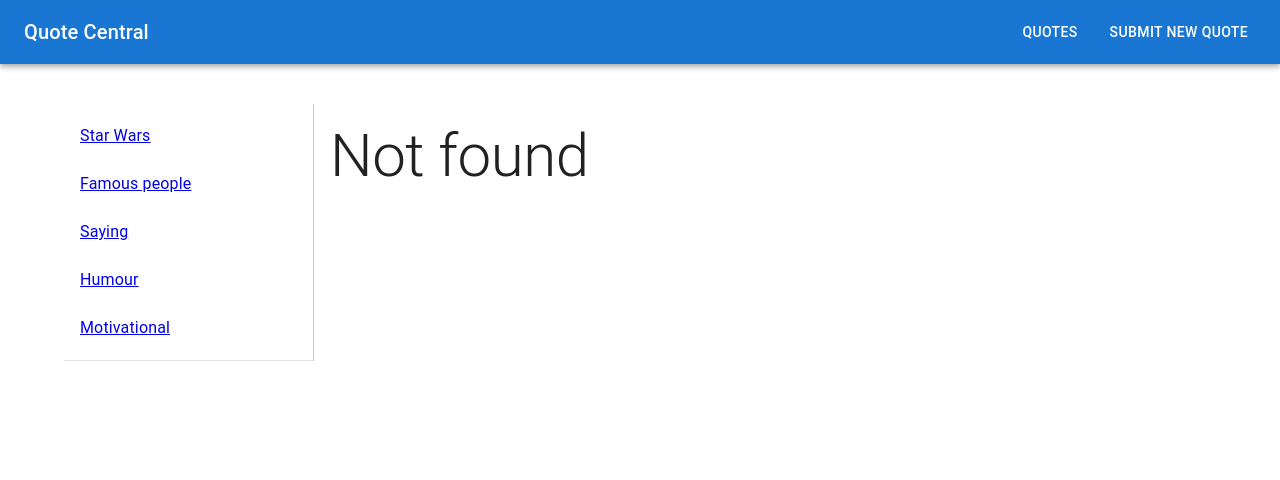
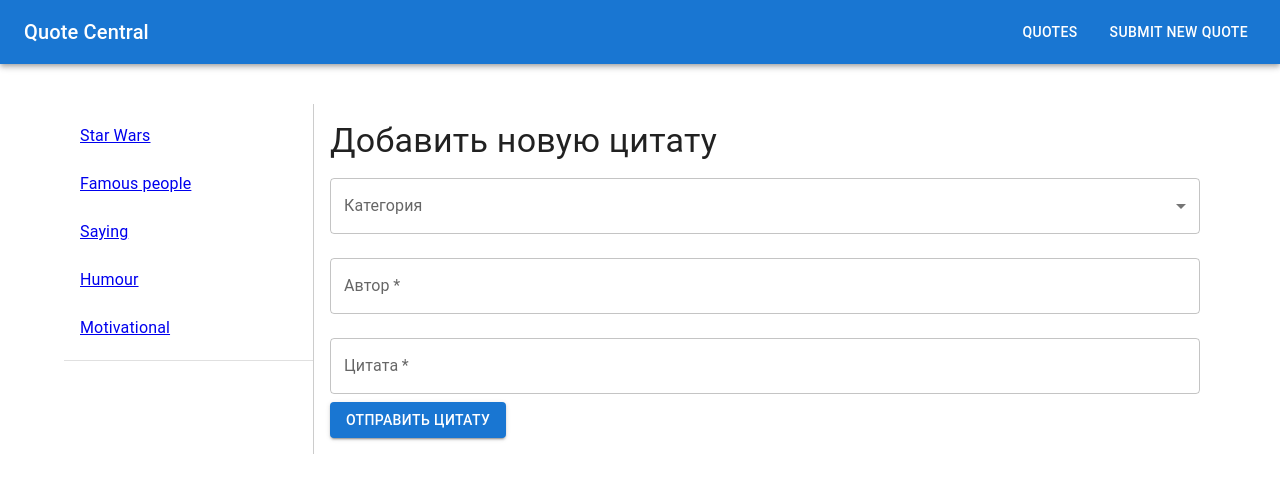
Before and after one commit to Aida-Kaiyrkulova/Exam-8, a React (Vite) app: page /submit-quote in a window 1280 px wide. Before the commit this address had no page. Shown: the top 480 px of the page. Built offline with nearby package versions, Linux system fonts and the light colour scheme.

Commit message:
Create component QuotesContainer

```diff
--- a/src/App.tsx
+++ b/src/App.tsx
@@ -1,11 +1,12 @@
-import React from 'react';
-import NavBar from './components/NavBar/NavBar';
-import { Box, Container, Typography } from '@mui/material';
-import { Route, Routes } from 'react-router-dom';
-import Home from './containers/Home/Home';
-import SubmitQuote from './components/SubmitQuote/SubmitQuote';
-import Sidebar from './components/SideBar/SideBar';
-import QuotesByCategory from './components/QuotesByCategory/QuotesByCategory';
+import React from "react";
+import NavBar from "./components/NavBar/NavBar";
+import { Box, Container, Typography } from "@mui/material";
+import { Route, Routes } from "react-router-dom";
+import Home from "./containers/Home/Home";
+import SubmitQuote from "./components/SubmitQuote/SubmitQuote";
+import Sidebar from "./components/SideBar/SideBar";
+import QuotesByCategory from "./components/QuotesByCategory/QuotesByCategory";
+import QuotesContainer from './containers/QuotesContainer/QuotesContainer.tsx';
 
 const App: React.FC = () => {
   return (
@@ -13,16 +14,18 @@ const App: React.FC = () => {
       <header>
         <NavBar />
       </header>
-      <Container maxWidth="lg" sx={{ display: 'flex', flexDirection: 'row' }}>
-        <Box sx={{ width: '250px', borderRight: '1px solid #ccc' }}>
+      <Container maxWidth="lg" sx={{ display: "flex", flexDirection: "row" }}>
+        <Box sx={{ width: "250px", borderRight: "1px solid #ccc" }}>
           <Sidebar />
         </Box>
         <Box sx={{ flexGrow: 1, p: 2 }}>
           <Routes>
             <Route path="/" element={<Home />} />
-            <Route path="new-quote" element={<SubmitQuote />} />
+            <Route path="submit-quote" element={<SubmitQuote />} />
+            <Route path="quotes" element={<QuotesContainer />} />
             <Route path="category/:id" element={<QuotesByCategory />} />
-            <Route path="*" element={<Typography variant="h2">Not found</Typography>} />
+            <Route path="*" element={<Typography variant="h2">Not found</Typography>}
+            />
           </Routes>
         </Box>
       </Container>
--- a/src/axiosApi.ts
+++ b/src/axiosApi.ts
@@ -1,7 +1,8 @@
 import axios from "axios";
 
 const axiosApi = axios.create({
-  baseURL: "https://quotes-ae320-default-rtdb.europe-west1.firebasedatabase.app/",
+  baseURL:
+    "https://quotes-ae320-default-rtdb.europe-west1.firebasedatabase.app/",
 });
 
 export default axiosApi;
--- a/src/components/QuoteList/QuoteList.tsx
+++ b/src/components/QuoteList/QuoteList.tsx
@@ -1,20 +1,35 @@
 import React from 'react';
-import { List, ListItem, Typography } from '@mui/material';
+import { List, ListItem, Typography, Button, Divider } from '@mui/material';
 import { Quote } from '../../types';
 
 interface QuoteListProps {
   quotes: Quote[];
+  onEdit: (quote: Quote) => void;
+  onDelete: (quoteId: string) => void;
 }
 
-const QuoteList: React.FC<QuoteListProps> = ({ quotes }) => {
+const QuoteList: React.FC<QuoteListProps> = ({ quotes, onEdit, onDelete }) => {
+  if (quotes.length === 0) {
+    return <Typography variant="body1">No quotes submit yet.</Typography>;
+  }
+
   return (
     <List>
       {quotes.map((quote) => (
-        <ListItem key={quote.id}>
-          <Typography variant="body1">
-            <strong>{quote.author}:</strong> {quote.text}
-          </Typography>
-        </ListItem>
+        <React.Fragment key={quote.id}>
+          <ListItem>
+            <Typography variant="body1" style={{ flexGrow: 1 }}>
+              <strong>{quote.author}:</strong> {quote.text}
+            </Typography>
+            <Button variant="outlined" color="primary"  style={{marginRight: 10}} onClick={() => onEdit(quote)}>
+              Edit
+            </Button>
+            <Button variant="outlined" color="secondary" onClick={() => onDelete(quote.id)}>
+              Delete
+            </Button>
+          </ListItem>
+          <Divider />
+        </React.Fragment>
       ))}
     </List>
   );
--- a/src/components/QuotesByCategory/QuotesByCategory.tsx
+++ b/src/components/QuotesByCategory/QuotesByCategory.tsx
@@ -1,9 +1,9 @@
-import React, { useEffect, useState } from 'react';
-import axiosApi from '../../axiosApi';
-import { useParams } from 'react-router-dom';
-import { Typography, CircularProgress, Alert } from '@mui/material';
-import { Quote } from '../../types';
-import QuoteList from '../QuoteList/QuoteList';
+import React, { useEffect, useState } from "react";
+import axiosApi from "../../axiosApi";
+import { useParams } from "react-router-dom";
+import { Typography, CircularProgress, Alert } from "@mui/material";
+import { Quote } from "../../types";
+import QuoteList from "../QuoteList/QuoteList";
 
 const QuotesByCategory: React.FC = () => {
   const { id } = useParams<{ id: string | undefined }>();
@@ -13,17 +13,19 @@ const QuotesByCategory: React.FC = () => {
 
   const fetchQuotesByCategory = async (category: string) => {
     try {
-      const response = await axiosApi.get(`/quotes.json?orderBy="category"&equalTo="${category}"`);
+      const response = await axiosApi.get(
+        `/quotes.json?orderBy="category"&equalTo="${category}"`
+      );
       const quotesData = response.data;
 
-      const formattedQuotes: Quote[] = quotesData ? Object.keys(quotesData).map(key => ({
-        id: key,
-        ...quotesData[key],
-      })) : [];
-
-      return formattedQuotes;
+      return quotesData
+        ? Object.keys(quotesData).map((key) => ({
+          id: key,
+          ...quotesData[key],
+        }))
+        : [];
     } catch (error) {
-      setError('error');
+      setError("Error");
       return [];
     } finally {
       setLoading(false);
@@ -39,7 +41,7 @@ const QuotesByCategory: React.FC = () => {
 
       fetchData();
     } else {
-      setError('error');
+      setError("Error");
       setLoading(false);
     }
   }, [id]);
@@ -54,8 +56,12 @@ const QuotesByCategory: React.FC = () => {
 
   return (
     <div>
-      <Typography variant="h4">Quotes by category: {id}</Typography>
-      <QuoteList quotes={quotes} />
+      <Typography variant="h4">Quotes by Category: {id}</Typography>
+      {quotes.length === 0 ? (
+        <Typography variant="body1">No quotes</Typography>
+      ) : (
+        <QuoteList quotes={quotes} onEdit={() => {}} onDelete={() => {}} />
+      )}
     </div>
   );
 };
--- a/src/components/SubmitQuote/SubmitQuote.tsx
+++ b/src/components/SubmitQuote/SubmitQuote.tsx
@@ -1,36 +1,44 @@
-import React, { useState } from 'react';
-import QuoteForm from '../../containers/QuoteForm/QuoteForm';
-import axiosApi from '../../axiosApi';
-import { useNavigate } from 'react-router-dom';
-import { Quote } from '../../types';
+import React, { useState } from "react";
+import QuoteForm from "../../containers/QuoteForm/QuoteForm";
+import axiosApi from "../../axiosApi";
+import { useNavigate } from "react-router-dom";
+import { Alert, Typography } from "@mui/material";
 
-interface Category {
-  title: string;
-  id: string;
-}
-
-const categories: Category[] = [
-  { title: 'Star Wars', id: 'star-wars' },
-  { title: 'Famous people', id: 'famous-people' },
-  { title: 'Saying', id: 'saying' },
-  { title: 'Humour', id: 'humour' },
-  { title: 'Motivational', id: 'motivational' },
+const categories = [
+  { title: "Star Wars", id: "star-wars" },
+  { title: "Famous people", id: "famous-people" },
+  { title: "Saying", id: "saying" },
+  { title: "Humour", id: "humour" },
+  { title: "Motivational", id: "motivational" },
 ];
 
 const SubmitQuote: React.FC = () => {
   const navigate = useNavigate();
   const [error, setError] = useState<string | null>(null);
   const [loading, setLoading] = useState(false);
+  const [successMessage, setSuccessMessage] = useState<string | null>(null);
 
-  const handleSubmit = async (quote: Quote) => {
+  const validateQuote = (quote: { author: string; text: string; category: string }) => {
+    return quote.author && quote.text && quote.category;
+  };
+
+  const handleSubmit = async (quote: { author: string; text: string; category: string }) => {
     setLoading(true);
     setError(null);
+    setSuccessMessage(null);
+
+    if (!validateQuote(quote)) {
+      setError("Fill all fields");
+      setLoading(false);
+      return;
+    }
+
     try {
-      await axiosApi.post('/quotes.json', quote);
-      navigate('/');
+      await axiosApi.post("/quotes.json", quote);
+      setSuccessMessage("Quote submit successfully");
+      setTimeout(() => navigate("/"), 2000);
     } catch (error) {
-      console.error("Error", error);
-      setError("Failed to submit the quote. Please try again.");
+        setError("Cant add quote");
     } finally {
       setLoading(false);
     }
@@ -38,9 +46,14 @@ const SubmitQuote: React.FC = () => {
 
   return (
     <div>
-      <h2>Submit a New Quote</h2>
-      {error && <p style={{ color: 'red' }}>{error}</p>}
-      <QuoteForm onSubmit={handleSubmit} categories={categories} loading={loading} />
+      <Typography variant="h4">Добавить новую цитату</Typography>
+      {error && <Alert severity="error">{error}</Alert>}
+      {successMessage && <Alert severity="success">{successMessage}</Alert>}
+      <QuoteForm
+        onSubmit={handleSubmit}
+        categories={categories}
+        loading={loading}
+      />
     </div>
   );
 };
--- a/src/containers/Home/Home.tsx
+++ b/src/containers/Home/Home.tsx
@@ -1,31 +1,53 @@
-import React, { useEffect, useState } from 'react';
-import { useParams } from 'react-router-dom';
-import { Quote } from '../../types';
-import axiosApi from '../../axiosApi';
+import React, { useEffect, useState } from "react";
+import { useParams } from "react-router-dom";
+import { Quote } from "../../types";
+import axiosApi from "../../axiosApi";
 
 const Home: React.FC = () => {
-  const { id } = useParams<{ id: string }>(); // Получение id категории из URL
+  const { id } = useParams<{ id: string }>();
   const [quotes, setQuotes] = useState<Quote[]>([]);
+  const [loading, setLoading] = useState<boolean>(true);
+  const [error, setError] = useState<string | null>(null);
 
   useEffect(() => {
     const fetchQuotes = async () => {
-      const response = await axiosApi.get(`/quotes.json?orderBy="category"&equalTo="${id}"`);
-      const data = response.data;
-      const fetchedQuotes: Quote[] = Object.keys(data).map((key) => ({
-        id: key,
-        ...data[key],
-      }));
-      setQuotes(fetchedQuotes);
+      setLoading(true);
+      try {
+        const endpoint = id
+          ? `/quotes.json?orderBy="category"&equalTo="${id}"`
+          : `/quotes.json`; // Если id нет, получить все цитаты
+        const response = await axiosApi.get(endpoint);
+        const data = response.data;
+
+        const fetchedQuotes: Quote[] = data
+          ? Object.keys(data).map((key) => ({
+            id: key,
+            ...data[key],
+          }))
+          : [];
+
+        setQuotes(fetchedQuotes);
+      } catch (error) {
+        setError("Error");
+      } finally {
+        setLoading(false);
+      }
     };
 
-    if (id) {
-      fetchQuotes();
-    }
+    fetchQuotes();
   }, [id]);
+
+  if (loading) {
+    return <p>Загрузка...</p>;
+  }
+
+  if (error) {
+    return <p style={{ color: 'red' }}>{error}</p>;
+  }
 
   return (
     <div>
-      <h2>{id ? id.replace('-', ' ') : 'All Quotes'}</h2>
+      <h2>{id ? id.replace("-", " ") : "All quotes"}</h2>
       <ul>
         {quotes.map((quote) => (
           <li key={quote.id}>
--- a/src/containers/QuoteForm/QuoteForm.tsx
+++ b/src/containers/QuoteForm/QuoteForm.tsx
@@ -1,9 +1,10 @@
 import React, { useEffect, useState } from 'react';
 import { Quote } from '../../types';
 import { Button, TextField, FormControl, InputLabel, Select, MenuItem, CircularProgress } from '@mui/material';
+import { useNavigate } from 'react-router-dom';
 
 interface QuoteFormProps {
-  initialQuote?: Quote;
+  initialQuote?: Quote | null;
   onSubmit: (quote: Quote) => Promise<void>;
   categories: { id: string; title: string }[];
   loading?: boolean;
@@ -14,6 +15,8 @@ const QuoteForm: React.FC<QuoteFormProps> = ({ initialQuote, onSubmit, categorie
   const [category, setCategory] = useState(initialQuote ? initialQuote.category : '');
   const [text, setText] = useState(initialQuote ? initialQuote.text : '');
   const [error, setError] = useState<string | null>(null);
+  const [successMessage, setSuccessMessage] = useState<string | null>(null);
+  const navigate = useNavigate();
 
   useEffect(() => {
     if (initialQuote) {
@@ -23,64 +26,66 @@ const QuoteForm: React.FC<QuoteFormProps> = ({ initialQuote, onSubmit, categorie
     }
   }, [initialQuote]);
 
-  const handleSubmit = async (e: React.FormEvent<HTMLFormElement>) => {
+  const handleSubmit = async (e: React.FormEvent<HTMLFormElement>): Promise<void> => {
     e.preventDefault();
     setError(null);
+    setSuccessMessage(null);
 
-    if (!author || !category || !text) {
-      setError('All fields are required.');
-      return;
-    }
-
-    const newQuote: Quote = {
+    const quote: Quote = {
       id: initialQuote ? initialQuote.id : Date.now().toString(),
       author,
       category,
       text,
     };
 
+    if (!quote.author || !quote.text || !quote.category) {
+      setError("Все поля обязательны для заполнения.");
+      return;
+    }
+
     try {
-      await onSubmit(newQuote);
-      if (!initialQuote) {
-        setAuthor('');
-        setCategory('');
-        setText('');
-      }
-    } catch (submitError) {
-      setError('Failed to submit the quote. Please try again.');
+      await onSubmit(quote);
+      setSuccessMessage("Цитата успешно отправлена!");
+      setTimeout(() => navigate('/'), 2000);
+    } catch (error) {
+      console.error("Ошибка при отправке цитаты:", error);
+      setError("Не удалось отправить цитату. Пожалуйста, попробуйте еще раз.");
     }
   };
 
   return (
     <form onSubmit={handleSubmit}>
       {error && <p style={{ color: 'red' }}>{error}</p>}
-      <FormControl fullWidth margin="normal">
-        <InputLabel>Category</InputLabel>
+      {successMessage && <p style={{ color: 'green' }}>{successMessage}</p>}
+      <FormControl fullWidth margin="normal" disabled={loading}>
+        <InputLabel>Категория</InputLabel>
         <Select value={category} onChange={e => setCategory(e.target.value)} required variant="outlined">
-          <MenuItem value="" disabled>Select Category</MenuItem>
+          <MenuItem value="" disabled>Выберите категорию</MenuItem>
           {categories.map(cat => (
             <MenuItem key={cat.id} value={cat.id}>{cat.title}</MenuItem>
           ))}
         </Select>
       </FormControl>
       <TextField
-        label="Author"
+        label="Автор"
         value={author}
         onChange={e => setAuthor(e.target.value)}
         fullWidth
         margin="normal"
         required
+        disabled={loading}
       />
       <TextField
-        label="Quote"
+        label="Цитата"
         value={text}
         onChange={e => setText(e.target.value)}
         fullWidth
         margin="normal"
         required
+        disabled={loading}
       />
       <Button type="submit" variant="contained" color="primary" disabled={loading}>
-        {loading ? <CircularProgress size={24} /> : (initialQuote ? 'Update Quote' : 'Submit Quote')}
+        {loading ? <CircularProgress size={24} /> : (initialQuote ? 'Обновить цитату' : 'Отправить цитату')}
       </Button>
     </form>
   );
--- /dev/null
+++ b/src/containers/QuotesContainer/QuotesContainer.tsx
@@ -0,0 +1,53 @@
+import React, { useEffect, useState } from "react";
+import axiosApi from "../../axiosApi";
+import QuoteList from "../../components/QuoteList/QuoteList";
+import { Quote } from "../../types";
+import { Typography, CircularProgress, Alert } from "@mui/material";
+
+const QuotesContainer: React.FC = () => {
+  const [quotes, setQuotes] = useState<Quote[]>([]);
+  const [loading, setLoading] = useState(true);
+  const [error, setError] = useState<string | null>(null);
+
+  useEffect(() => {
+    const fetchQuotes = async () => {
+      setLoading(true);
+      try {
+        const response = await axiosApi.get('/quotes.json');
+        const quotesData = response.data;
+
+        const quotesArray = quotesData
+          ? Object.keys(quotesData).map((key) => ({
+            id: key,
+            ...quotesData[key],
+          }))
+          : [];
+
+        setQuotes(quotesArray);
+      } catch (error) {
+        setError("Ошибка при загрузке цитат. Попробуйте еще раз.");
+      } finally {
+        setLoading(false);
+      }
+    };
+
+    fetchQuotes();
+  }, []);
+
+  if (loading) {
+    return <CircularProgress />;
+  }
+
+  if (error) {
+    return <Alert severity="error">{error}</Alert>;
+  }
+
+  return (
+    <div>
+      <Typography variant="h4">Все Цитаты</Typography>
+      <QuoteList quotes={quotes} onEdit={() => {}} onDelete={() => {}} />
+    </div>
+  );
+};
+
+export default QuotesContainer;
```
Also changed, not shown: src/components/NavBar/NavBar.tsx (+5 -12 lines), src/components/SideBar/SideBar.tsx (+9 -9 lines), src/main.tsx (+5 -5 lines).
